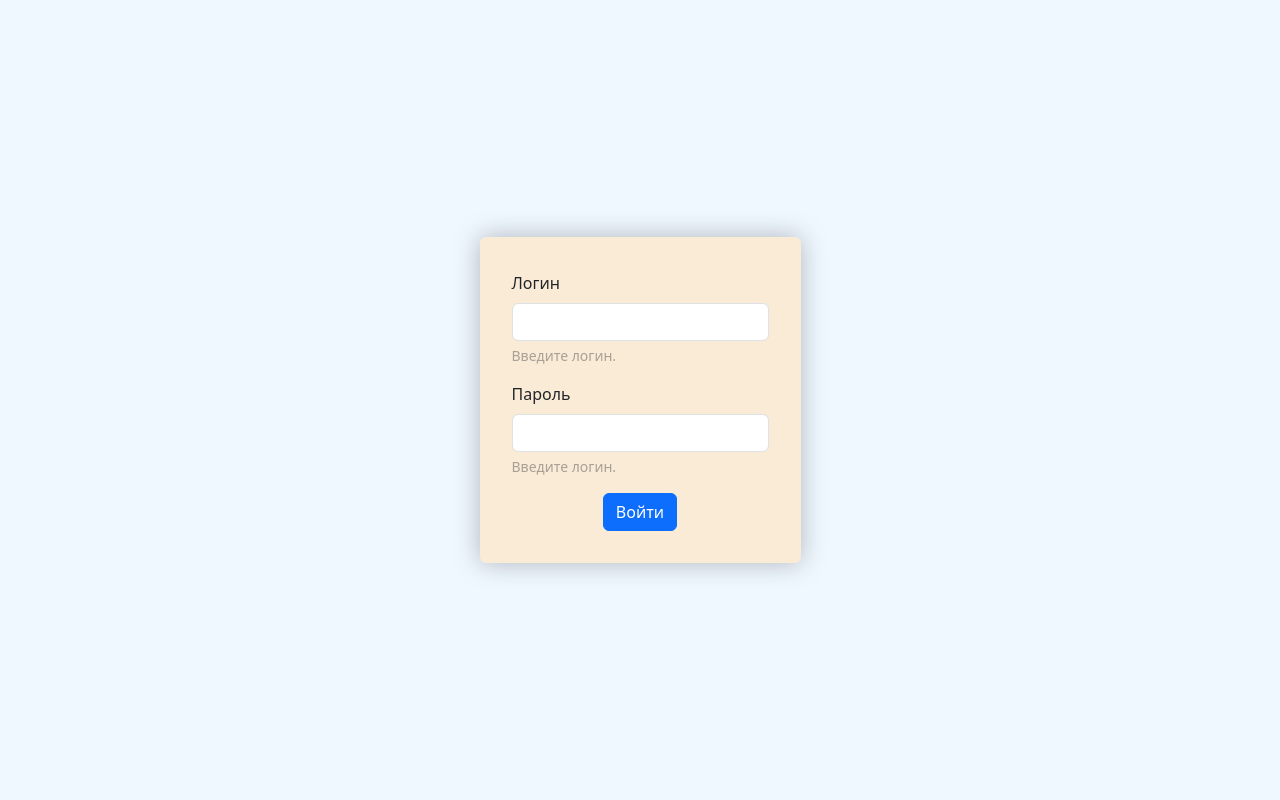
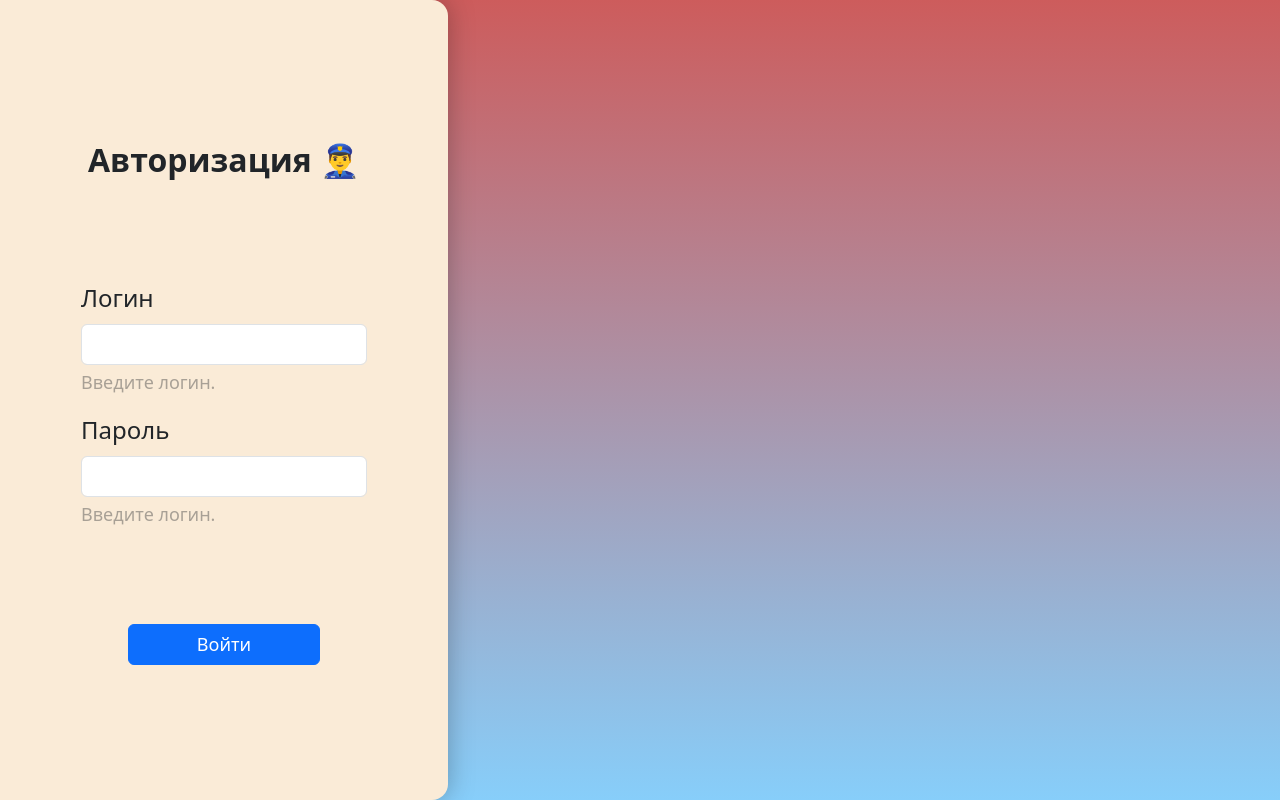
Before and after one commit to Ethosa/ktc_test, a Flask app: page / in a window 1280 px wide. Run offline with Flask 3, Linux system fonts and the light colour scheme.

Commit message:
modern design (maybe)

```diff
--- a/templates/auth.html
+++ b/templates/auth.html
@@ -11,11 +11,11 @@
     <style>
       @keyframes show-surface {
         0% {
-          transform: translateY(-2rem);
+          transform: translateX(-2rem);
           opacity: 0;
         }
         100% {
-          transform: translateY(0);
+          transform: translateX(0);
           opacity: 1;
         }
       }
@@ -23,10 +23,8 @@
         width: 100vw;
         height: 100vh;
         display: flex;
-        flex-direction: column;
-        background-color: aliceblue;
-        justify-content: center;
-        align-items: center;
+        background: linear-gradient(indianred, lightskyblue);
+        justify-content: start;
       }
       #auth {
         display: flex;
@@ -35,8 +33,12 @@
         justify-content: center;
         align-items: center;
         padding: 2rem;
+        height: 100%;
+        width: 35%;
+        gap: 5rem;
         background-color: antiquewhite;
-        border-radius: .4rem;
+        border-top-right-radius: 1rem;
+        border-bottom-right-radius: 1rem;
         filter: drop-shadow(0 0 .8rem #00000045);
         animation: show-surface .5s ease-in-out;
       }
@@ -46,13 +48,40 @@
       #pswdHelp, #loginHelp {
         opacity: .5;
       }
+      p {
+        font-size: x-large;
+        font-weight: bold;
+      }
+      #username, #password {
+        font-size: x-large;
+        width: 100%;
+      }
+      #exampleInputUsername, #exampleInputPassword {
+        font-size: large;
+        width: 100%;
+      }
+      #pswdHelp, #loginHelp {
+        font-size: large;
+      }
+      .btn {
+        font-size: large;
+        width: 50%;
+      }
+      p {
+        font-size: xx-large;
+        font-weight: bold;
+      }
 
       @media (width < 640px) {
         #auth {
           width: 100%;
           height: 100%;
           display: flex;
+          border-radius: 0;
           justify-content: space-between;
+          animation: none;
+          padding-top: 4rem;
+          padding-bottom: 1rem;
         }
         #username, #password {
           font-size: xx-large;
@@ -69,13 +98,19 @@
           width: 100% !important;
           font-size: x-large;
         }
+        p {
+          font-size: xx-large;
+          font-weight: bold;
+        }
       }
     </style>
   </head>
   <body>
     <div id="auth-container">
       <div id="auth">
-        <div style="padding: 1px; width: 1px; height: 1px;"></div>
+        <p>
+          Авторизация 👮‍♂️
+        </p>
         <div>
           <div class="mb-3">
             <label for="exampleInputEmail1" class="form-label" id="username">Логин</label>
```
Also changed, not shown: templates/profile.html (+32 -12 lines).
